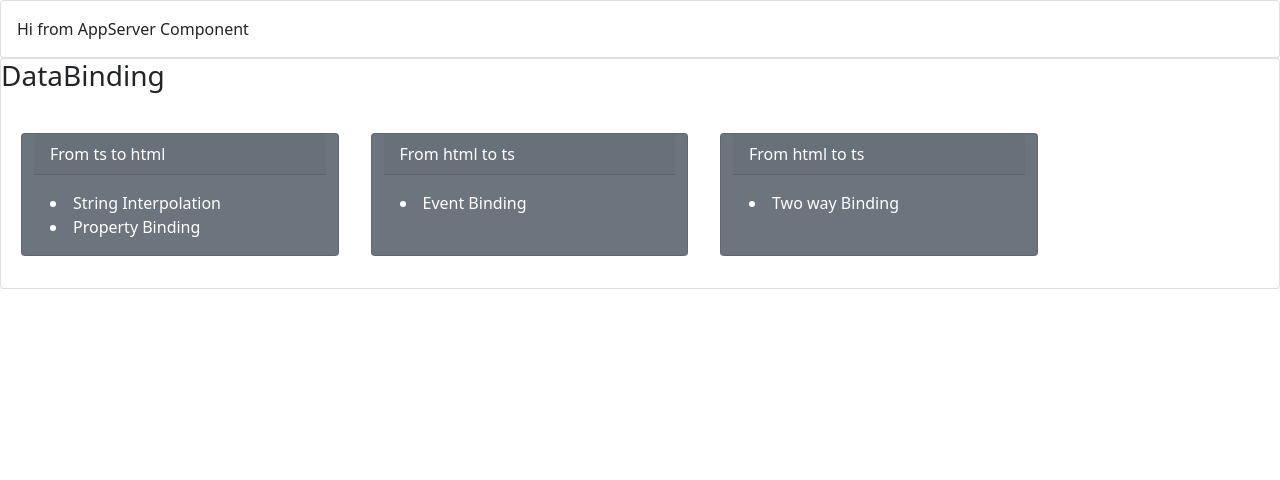
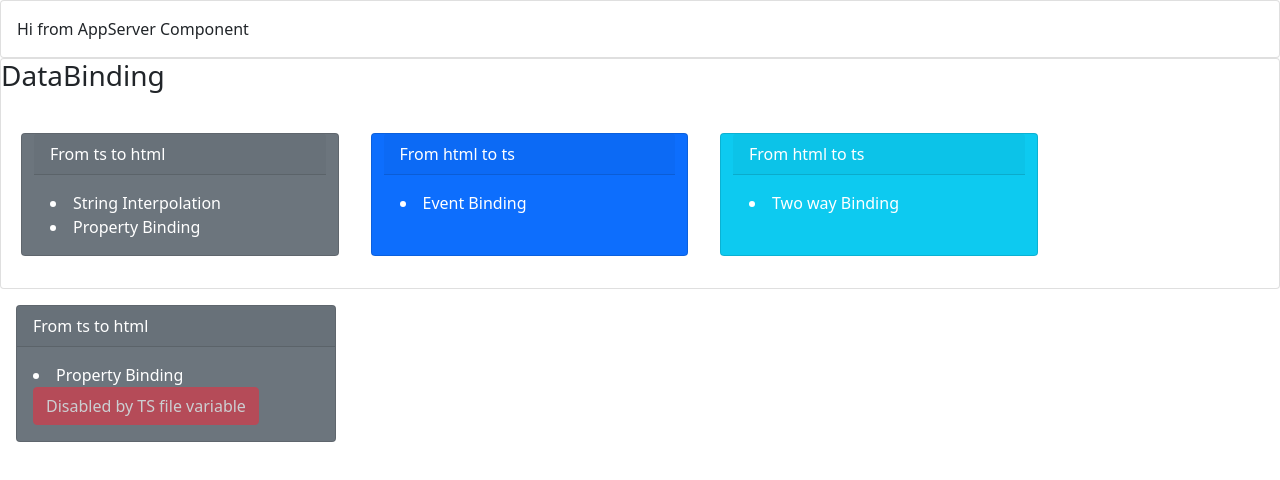
Before and after one commit to Rohit-Kumar-Sah/AngularConcepts, an Angular app: page / in a window 1280 px wide. Shown: the top 480 px of the page. Built offline with nearby package versions, Linux system fonts and the light colour scheme.

Commit message:
Property Binding

```diff
--- a/src/app/app.component.html
+++ b/src/app/app.component.html
@@ -15,7 +15,7 @@
       </div>
     </div>
 
-    <div class="card text-white bg-secondary m-3 col-sm-3 ">
+    <div class="card text-white bg-primary m-3 col-sm-3 ">
       <div class="card-header">From html to ts</div>
       <div class="card-body">
         <p class="card-text">
@@ -24,7 +24,7 @@
       </div>
     </div>
 
-    <div class="card text-white bg-secondary m-3 col-sm-3 ">
+    <div class="card text-white bg-info m-3 col-sm-3 ">
       <div class="card-header">From html to ts</div>
       <div class="card-body">
         <p class="card-text">
@@ -36,3 +36,13 @@
 
   </div>
 </div>
+
+<div class="card text-white bg-secondary m-3 col-sm-3 ">
+  <div class="card-header">From ts to html</div>
+  <div class="card-body">
+    <p class="card-text">
+      <li>Property Binding</li>
+      <button class="btn btn-danger" [disabled]="disableThisButton">Disabled by TS file variable</button>
+    </p>
+  </div>
+</div>
--- a/src/app/app.component.ts
+++ b/src/app/app.component.ts
@@ -7,4 +7,5 @@ import { Component } from '@angular/core';
 })
 export class AppComponent {
   title = 'AngularConcepts';
+  disableThisButton: boolean = true;
 }
```
